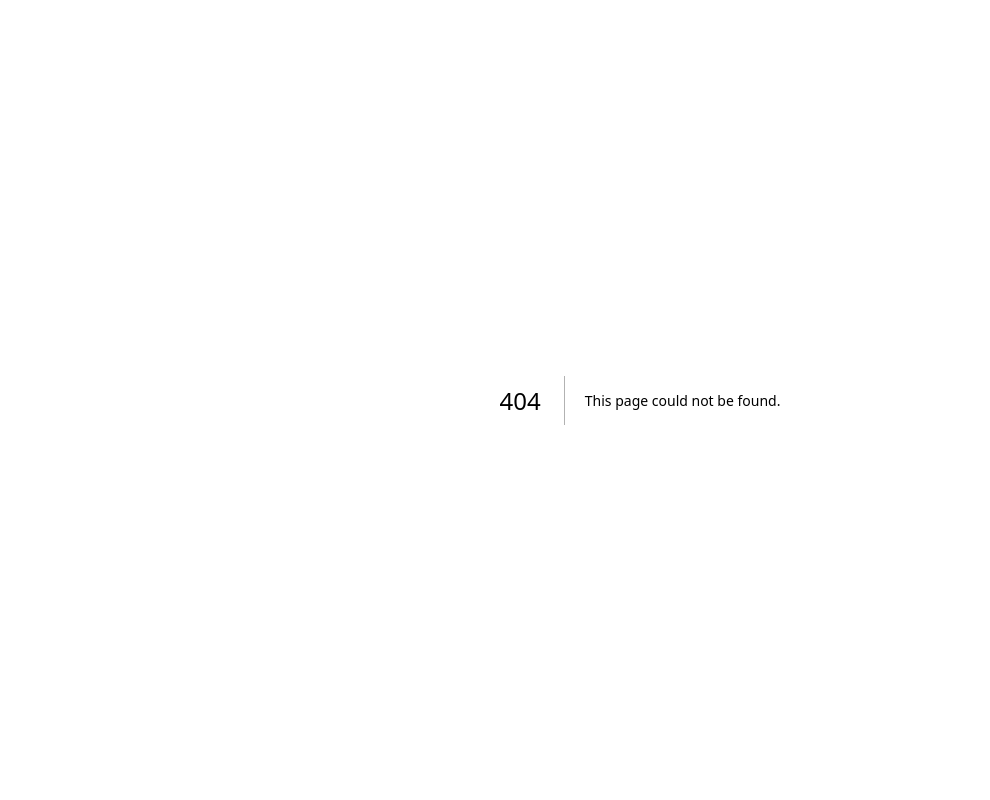
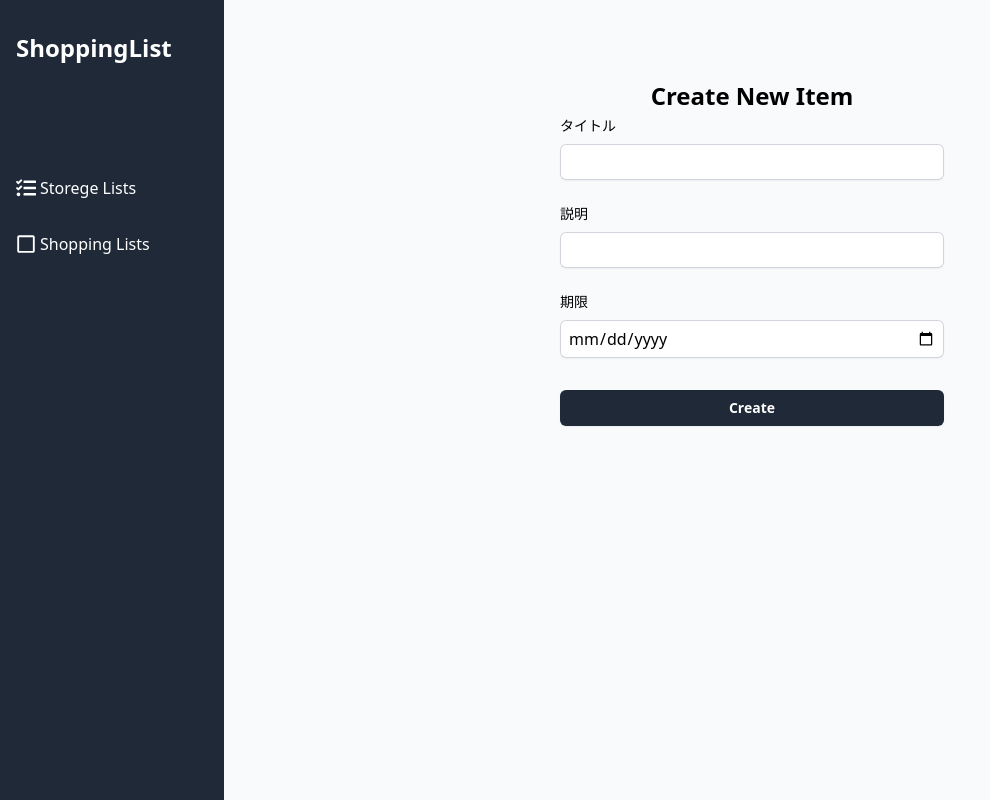
Before and after one commit to takuyan89/shopping-list, a Next.js app: page /new in a window 1280 px wide. Before the commit this address had no page. Shown: the whole page, without its empty margins (0-990 px from the left). Built offline with nearby package versions, Linux system fonts and the light colour scheme.

Commit message:
Item addingPage

```diff
--- /dev/null
+++ b/src/app/(main)/new/page.tsx
@@ -0,0 +1,12 @@
+import NewItemForm from "@/components/NewItemForm/NewItemForm";
+
+const NewItemPage = () => {
+  return (
+    <div className="flex flex-col justify-center py-20 ">
+      <h2 className="text-center text-2xl font-bold">Create New Item</h2>
+      <NewItemForm />
+    </div>
+  );
+};
+
+export default NewItemPage;
--- /dev/null
+++ b/src/components/NewItemForm/NewItemForm.tsx
@@ -0,0 +1,54 @@
+const NewItemForm = () => {
+  return (
+    <div className="mt-1 mx-auto w-full max-w-sm">
+      <form action="">
+        <div>
+          <label htmlFor="title" className="block text-sm font-medium">
+            タイトル
+          </label>
+          <input
+            type="text"
+            id="title"
+            name="title"
+            required
+            className="block mt-2 py-1.5 px-2 w-full rounded-md border-0 shadow-sm ring-1 ring-inset ring-gray-300"
+          />
+        </div>
+        <div className="mt-6">
+          <label htmlFor="description" className="block text-sm font-medium">
+            説明
+          </label>
+          <input
+            type="text"
+            id="description"
+            name="description"
+            required
+            className="block mt-2 py-1.5 px-2 w-full rounded-md border-0 shadow-sm ring-1 ring-inset ring-gray-300"
+          />
+        </div>
+        <div className="mt-6">
+          <label htmlFor="dueDate" className="block text-sm font-medium">
+            期限
+          </label>
+          <input
+            type="date"
+            id="dueDate"
+            name="dueDate"
+            min="2020-01-01"
+            max="2999-12-31"
+            required
+            className="block mt-2 py-1.5 px-2 w-full rounded-md border-0 shadow-sm ring-1 ring-inset ring-gray-300"
+          />
+        </div>
+        <button
+          type="submit"
+          className="mt-8 py-2 w-full rounded-md text-white bg-gray-800 hover:bg-gray-700 text-sm font-semibold shadow-sm"
+        >
+          Create
+        </button>
+      </form>
+    </div>
+  );
+};
+
+export default NewItemForm;
```
